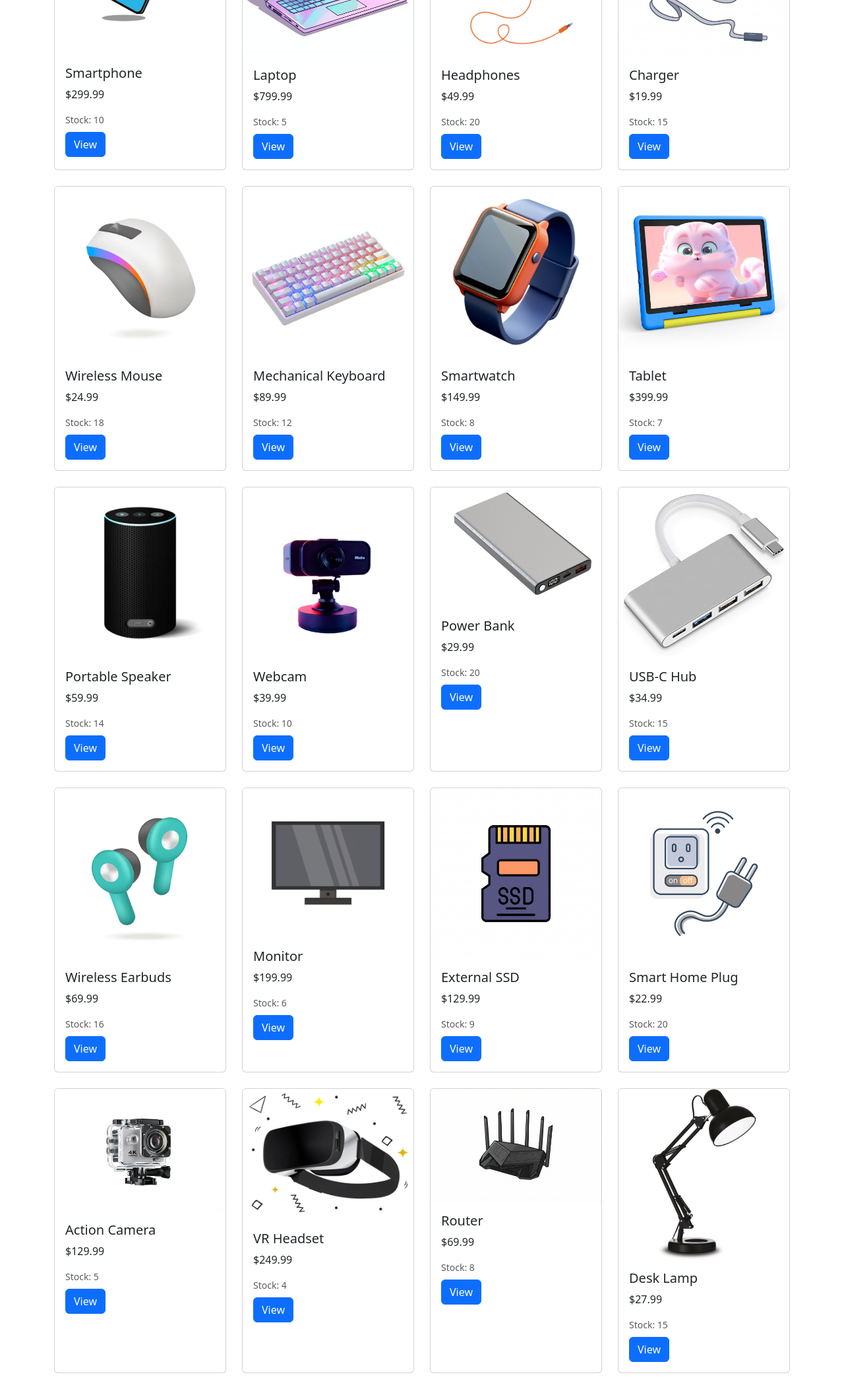
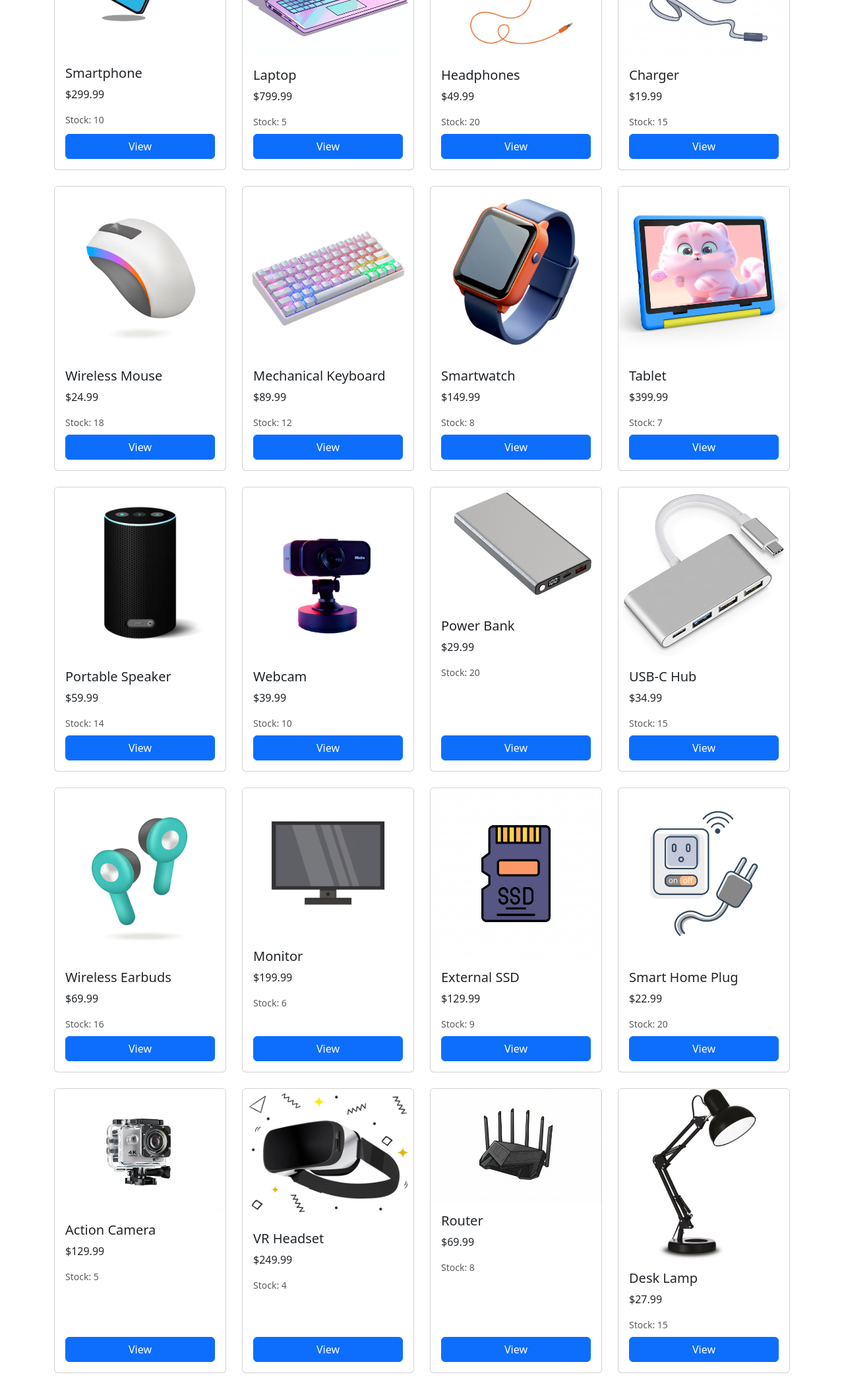
Before and after one commit to Allie72-Aur/ECommerce-Website, a Flask app: page / in a window 1280 px wide. Shown: the part 316-2422 px from the top of the page at 66% size. Run offline with Flask 3, Linux system fonts and the light colour scheme; data comes from the database, SQL or seed files in the repository; some libraries are stand-ins or nearby versions.

Commit message:
changed product card box layout

```diff
--- a/templates/index.html
+++ b/templates/index.html
@@ -33,17 +33,17 @@
       <div class="row">
         {% for product in products %}
         <div class="col-md-3 mb-4">
-          <div class="card h-100">
+          <div class="card h-100 d-flex flex-column justify-content-end">
             <img
               src="{{ product.img }}"
               class="card-img-top"
               alt="{{ product.name }}"
             />
-            <div class="card-body">
+            <div class="card-body d-flex flex-column justify-content-end">
               <h5 class="card-title">{{ product.name }}</h5>
               <p class="card-text">${{ product.price }}</p>
               <p class="card-text text-muted small mb-2">Stock: {{ product.stock }}</p>
-              <a href="/product/{{ product.id }}" class="btn btn-primary"
+              <a href="/product/{{ product.id }}" class="btn btn-primary mt-auto"
                 >View</a
               >
             </div>
@@ -52,5 +52,6 @@
         {% endfor %}
       </div>
     </div>
+    <script src="/static/bootstrap-5.3.7-dist/js/bootstrap.bundle.min.js"></script>
   </body>
 </html>
```
